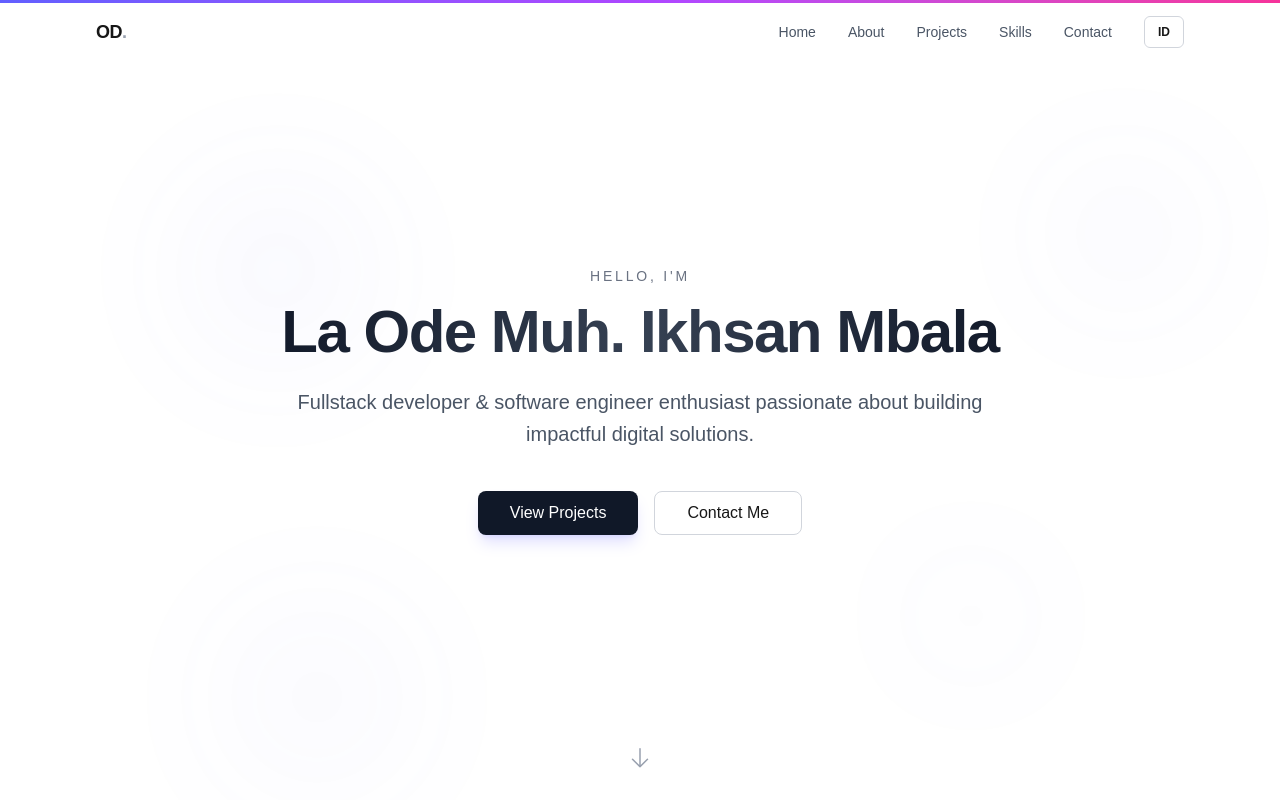
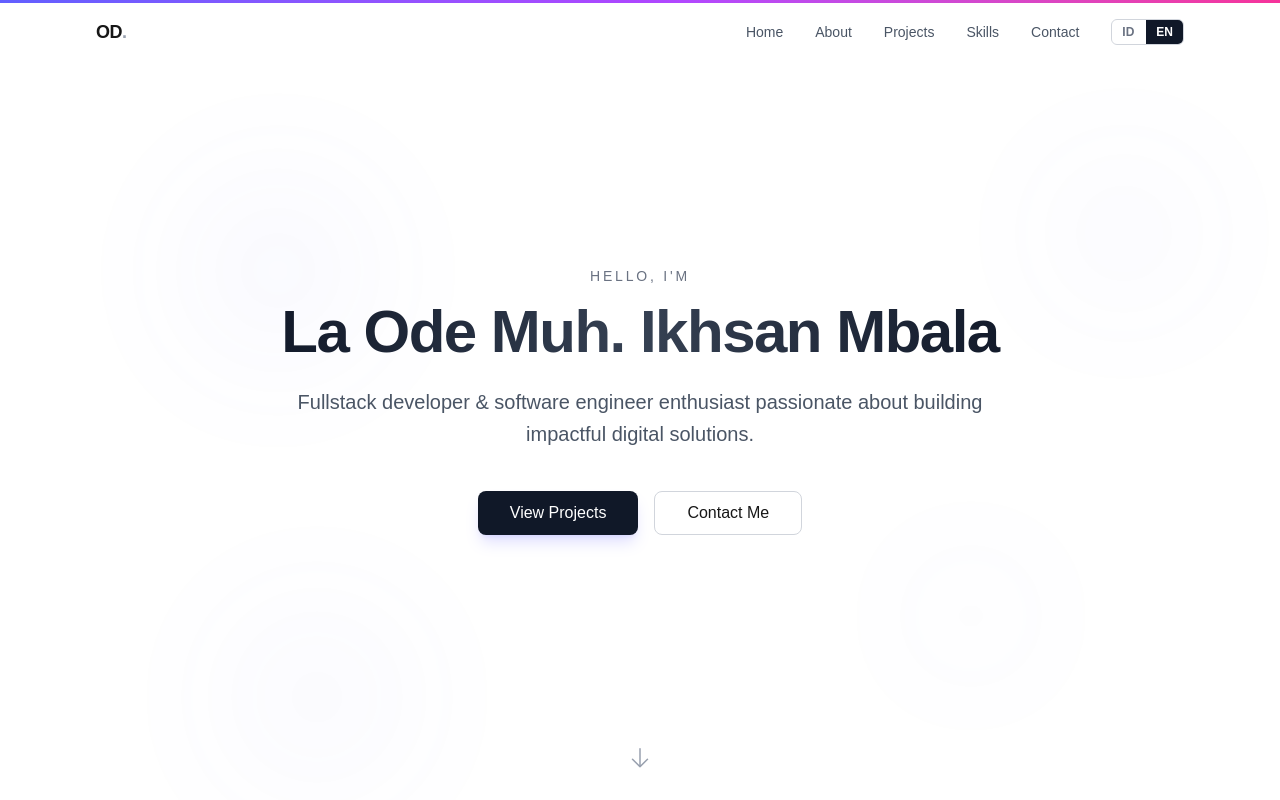
Before and after one commit to Limzy71/Portofolio, a Next.js app: page / in a window 1280 px wide. Shown: the top 800 px of the page. Built offline with nearby package versions, Linux system fonts and the light colour scheme.

Commit message:
fix: language switcher ID/EN pill style + update profile photo

```diff
--- a/components/layout/Navbar.tsx
+++ b/components/layout/Navbar.tsx
@@ -8,7 +8,7 @@ import { useLanguage } from "@/contexts/LanguageContext";
 import { cn } from "@/lib/utils";
 
 export function Navbar() {
-  const { t, locale, toggleLocale } = useLanguage();
+  const { t, locale, setLocale } = useLanguage();
   const [isScrolled, setIsScrolled] = useState(false);
   const [isMobileOpen, setIsMobileOpen] = useState(false);
 
@@ -54,25 +54,53 @@ export function Navbar() {
                 </a>
               </li>
             ))}
-            <li>
+            <li className="flex gap-0.5 overflow-hidden rounded-md border border-gray-300 dark:border-gray-600">
               <button
-                onClick={toggleLocale}
-                className="flex h-8 w-10 items-center justify-center rounded-md border border-gray-300 text-xs font-semibold uppercase transition-colors hover:bg-gray-100 dark:border-gray-600 dark:hover:bg-gray-800"
-                aria-label="Toggle language"
+                onClick={() => setLocale("id")}
+                className={`px-2.5 py-1 text-xs font-semibold uppercase transition-colors ${
+                  locale === "id"
+                    ? "bg-gray-900 text-white dark:bg-white dark:text-gray-900"
+                    : "text-gray-500 hover:bg-gray-100 dark:text-gray-400 dark:hover:bg-gray-800"
+                }`}
               >
-                {locale === "id" ? "EN" : "ID"}
+                ID
+              </button>
+              <button
+                onClick={() => setLocale("en")}
+                className={`px-2.5 py-1 text-xs font-semibold uppercase transition-colors ${
+                  locale === "en"
+                    ? "bg-gray-900 text-white dark:bg-white dark:text-gray-900"
+                    : "text-gray-500 hover:bg-gray-100 dark:text-gray-400 dark:hover:bg-gray-800"
+                }`}
+              >
+                EN
               </button>
             </li>
           </ul>
 
           <div className="flex items-center gap-2 md:hidden">
-            <button
-              onClick={toggleLocale}
-              className="flex h-8 w-10 items-center justify-center rounded-md border border-gray-300 text-xs font-semibold uppercase transition-colors hover:bg-gray-100 dark:border-gray-600 dark:hover:bg-gray-800"
-              aria-label="Toggle language"
-            >
-              {locale === "id" ? "EN" : "ID"}
-            </button>
+            <div className="flex gap-0.5 overflow-hidden rounded-md border border-gray-300 dark:border-gray-600">
+              <button
+                onClick={() => setLocale("id")}
+                className={`px-2.5 py-1 text-xs font-semibold uppercase transition-colors ${
+                  locale === "id"
+                    ? "bg-gray-900 text-white dark:bg-white dark:text-gray-900"
+                    : "text-gray-500 hover:bg-gray-100 dark:text-gray-400 dark:hover:bg-gray-800"
+                }`}
+              >
+                ID
+              </button>
+              <button
+                onClick={() => setLocale("en")}
+                className={`px-2.5 py-1 text-xs font-semibold uppercase transition-colors ${
+                  locale === "en"
+                    ? "bg-gray-900 text-white dark:bg-white dark:text-gray-900"
+                    : "text-gray-500 hover:bg-gray-100 dark:text-gray-400 dark:hover:bg-gray-800"
+                }`}
+              >
+                EN
+              </button>
+            </div>
             <button
               onClick={() => setIsMobileOpen(!isMobileOpen)}
               className="flex h-10 w-10 items-center justify-center rounded-lg"
--- a/components/sections/About.tsx
+++ b/components/sections/About.tsx
@@ -39,7 +39,7 @@ export function About() {
         >
           <div className="relative h-72 w-72 overflow-hidden rounded-2xl ring-2 ring-gray-200/50 dark:ring-gray-800/50 sm:h-80 sm:w-80">
             <Image
-              src="/images/profile.png"
+              src="/images/profile.jpg"
               alt="Profile photo"
               fill
               className="object-cover"
```
Also changed, not shown: public/images/profile.jpg (added), public/images/profile.png (deleted).
